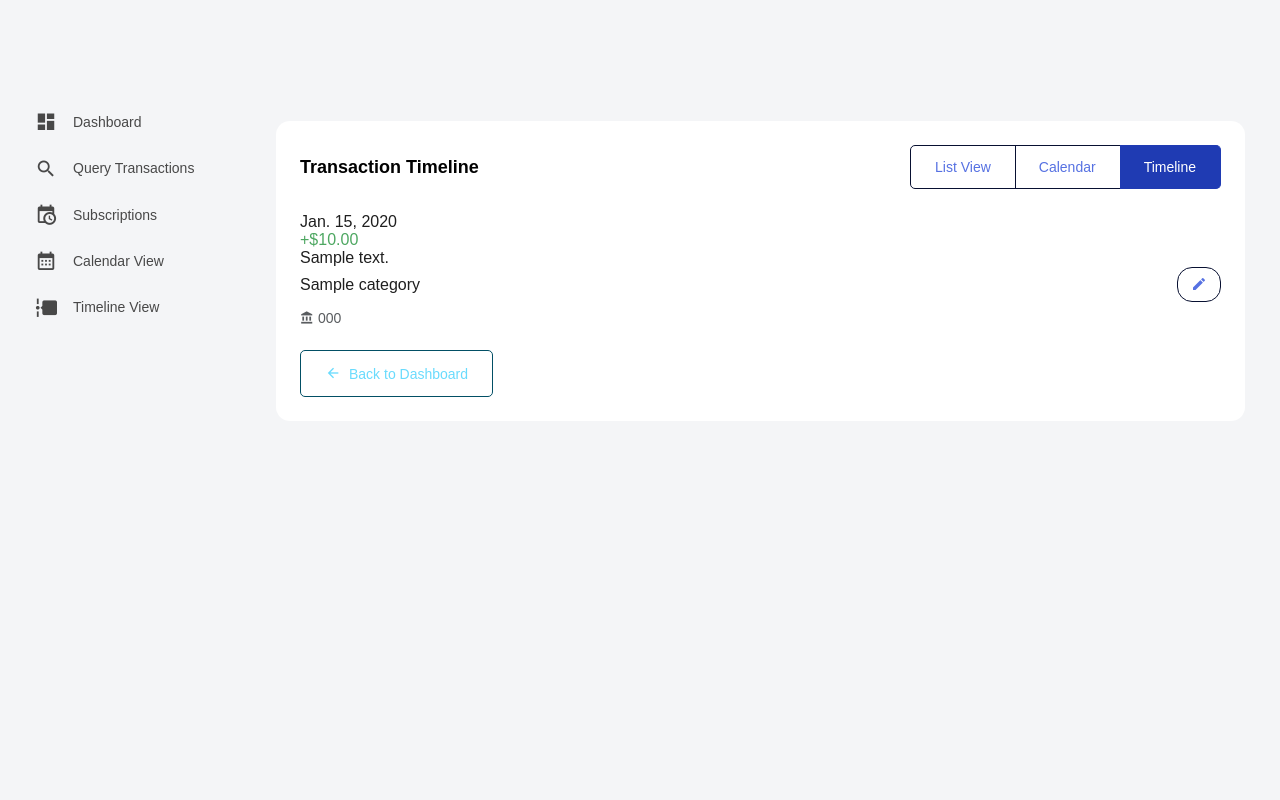
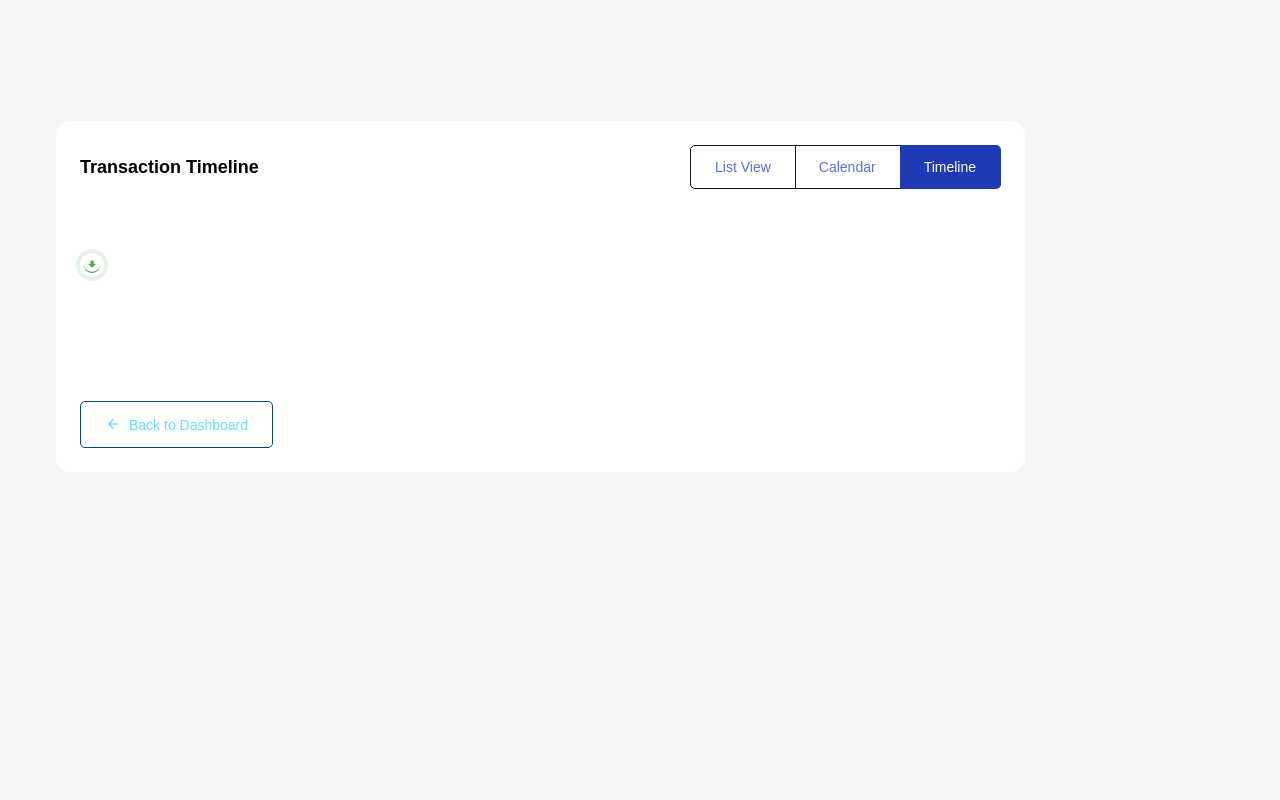
Before and after one commit to ethanondzik/personal-finance-tracker, a Django app: page /transactions/timeline/ in a window 1280 px wide. Run offline with Django 5.2, Linux system fonts and the light colour scheme; a user stored in the database is signed in; tables that the repository leaves empty hold one stand-in row (values such as "Sample post"); some libraries are stand-ins or nearby versions.

Commit message:
Rework timeline template to be horizontal and look better.

```diff
--- a/personal_finance_tracker/finance_tracker/templates/finance_tracker/authenticated_base.html
+++ b/personal_finance_tracker/finance_tracker/templates/finance_tracker/authenticated_base.html
@@ -28,6 +28,7 @@
     <link rel="shortcut icon" href="{% static 'images/favicon.png' %}" />
 
     <script src="https://ajax.googleapis.com/ajax/libs/jquery/3.7.1/jquery.min.js"></script>
+    {% block extra_css %}{% endblock %}
   </head>
   <body class="with-welcome-text {{ request.theme }}-theme">
     <div class="container-scroller">
--- a/personal_finance_tracker/finance_tracker/templates/finance_tracker/transaction_timeline.html
+++ b/personal_finance_tracker/finance_tracker/templates/finance_tracker/transaction_timeline.html
@@ -1,161 +1,130 @@
-{% extends "finance_tracker/authenticated_base.html" %}
+{% extends "authenticated_base.html" %}
 {% load static %}
 
 {% block extra_css %}
 <style>
-    .timeline {
+.timeline-horizontal {
+  display: flex;
+  flex-direction: column;
+  align-items: center;
+  width: 100%;
+  overflow-x: auto;
+  padding: 40px 0 60px 0;
+}
+.timeline-track {
+  display: flex;
+  align-items: center;
   position: relative;
-        padding: 20px 0;
+  width: 100%;
+  min-width: 800px;
+  margin-bottom: 40px;
 }
-
-    .timeline::before {
-        content: '';
-        position: absolute;
-        width: 4px;
-        background-color: var(--bs-primary);
-        top: 0;
-        bottom: 0;
-        left: 50%;
-        margin-left: -2px;
+.timeline-dot {
+  width: 24px;
+  height: 24px;
+  background: var(--bs-primary, #1F3BB3);
+  border-radius: 50%;
+  border: 4px solid #fff;
+  box-shadow: 0 0 0 4px rgba(31,59,179,0.15);
+  z-index: 2;
+  transition: background 0.2s;
+  display: flex;
+  align-items: center;
+  justify-content: center;
 }
-
-    .timeline-container {
-        position: relative;
-        background-color: inherit;
-        width: 50%;
-        margin-bottom: 20px;
+.timeline-dot.income {
+  background: #4CAF50;
+  box-shadow: 0 0 0 4px rgba(76,175,80,0.15);
 }
-
-    .timeline-container.left {
-        left: 0;
-        padding-right: 40px;
+.timeline-dot.expense {
+  background: #F44336;
+  box-shadow: 0 0 0 4px rgba(244,67,54,0.15);
 }
-
-    .timeline-container.right {
-        left: 50%;
-        padding-left: 40px;
-    }
-
-    .timeline-container::after {
-        content: '';
-        position: absolute;
-        width: 18px;
-        height: 18px;
-        background-color: white;
-        border: 4px solid var(--bs-primary);
-        top: 24px;
-        border-radius: 50%;
+.timeline-line {
+  flex: 1;
+  height: 4px;
+  background: #e0e0e0;
+  margin: 0 0.5rem;
   z-index: 1;
 }
 
-    .timeline-container.left::after {
-        right: 32px;
+.timeline-bubble {
+  position: relative;
+  display: flex;
+  flex-direction: column;
+  align-items: center;
 }
-
-    .timeline-container.right::after {
-        left: 32px;
+.timeline-bubble:focus-within .timeline-card,
+.timeline-bubble:hover .timeline-card {
+  opacity: 1;
+  pointer-events: auto;
 }
-
-    .timeline-content {
-        padding: 15px 20px;
-        background-color: var(--bs-body-bg);
-        position: relative;
+.timeline-card {
+  position: absolute;
+  top: 40px;
+  left: 50%;
+  transform: translateX(-50%);
+  min-width: 220px;
+  max-width: 320px;
+  background: var(--bs-body-bg, #fff);
+  border-radius: 12px;
+  box-shadow: 0 4px 24px rgba(0,0,0,0.08);
+  padding: 1rem 1.25rem;
+  text-align: left;
+  transition: box-shadow 0.2s, opacity 0.2s;
+  border: 1px solid #e0e0e0;
+  opacity: 0;
+  pointer-events: none;
+  z-index: 10;
+}
+.timeline-horizontal {
+    overflow: visible !important;
+}
+.card-body {
+    overflow: visible !important;
+}
+.timeline-date {
+  font-size: 0.95rem;
+  font-weight: 600;
+  color: var(--bs-primary, #1F3BB3);
+  margin-bottom: 0.5rem;
+}
+.timeline-amount {
+  font-size: 1.1rem;
+  font-weight: 700;
+  margin-bottom: 0.25rem;
+}
+.timeline-amount.income { color: #4CAF50; }
+.timeline-amount.expense { color: #F44336; }
+.timeline-description {
+  font-size: 1rem;
+  margin-bottom: 0.5rem;
+}
+.timeline-meta {
+  font-size: 0.9rem;
+  color: #888;
+  margin-bottom: 0.25rem;
+}
+.timeline-category {
+  display: inline-block;
+  background: #f0f4ff;
+  color: #1F3BB3;
   border-radius: 8px;
-        box-shadow: 0 2px 8px rgba(0, 0, 0, 0.1);
+  padding: 2px 10px;
+  font-size: 0.85rem;
+  margin-bottom: 0.25rem;
 }
-
-    .timeline-content::before {
-        content: '';
-        position: absolute;
-        top: 22px;
-        width: 0;
-        border-style: solid;
-        border-width: 10px;
+body.dark-theme .timeline-card {
+  background: #232323;
+  color: #e1e1e1;
+  border: 1px solid #444;
 }
-
-    .timeline-container.left .timeline-content::before {
-        right: 30px;
-        border-color: transparent transparent transparent var(--bs-body-bg);
+body.dark-theme .timeline-line {
+  background: #444;
 }
-
-    .timeline-container.right .timeline-content::before {
-        left: 30px;
-        border-color: transparent var(--bs-body-bg) transparent transparent;
-    }
-
-    .timeline-date {
-        display: inline-block;
-        padding: 5px 10px;
-        background-color: var(--bs-primary);
-        color: white;
-        border-radius: 5px;
-        margin-bottom: 10px;
-        font-size: 0.9rem;
-    }
-
-    .timeline-income {
-        border-left: 4px solid #4CAF50;
-    }
-
-    .timeline-expense {
-        border-left: 4px solid #F44336;
-    }
-
-    .timeline-amount {
-        font-size: 1.2rem;
-        font-weight: 600;
-        margin-bottom: 5px;
-    }
-
-    .timeline-description {
-        margin-bottom: 10px;
-    }
-
-    .timeline-category {
-        font-size: 0.85rem;
-        display: inline-block;
-        padding: 2px 8px;
-        border-radius: 12px;
-        background-color: rgba(var(--bs-primary-rgb), 0.1);
-    }
-
-    /* Mobile responsiveness */
-    @media screen and (max-width: 600px) {
-        .timeline::before {
-            left: 31px;
-        }
-        .timeline-container {
-            width: 100%;
-            padding-left: 70px;
-            padding-right: 25px;
-        }
-        .timeline-container.right,
-        .timeline-container.left {
-            left: 0;
-        }
-        .timeline-container.left::after,
-        .timeline-container.right::after {
-            left: 22px;
-        }
-        .timeline-container.left .timeline-content::before,
-        .timeline-container.right .timeline-content::before {
-            left: 60px;
-            border-color: transparent var(--bs-body-bg) transparent transparent;
-        }
-    }
-
-    /* Dark Mode Support */
-    body.dark-theme .timeline-container::after {
-        background-color: #333;
-    }
-    body.dark-theme .timeline-container.left .timeline-content::before {
-        border-color: transparent transparent transparent #2d2d2d;
-    }
-    body.dark-theme .timeline-container.right .timeline-content::before {
-        border-color: transparent #2d2d2d transparent transparent;
-    }
-    body.dark-theme .timeline-content {
-        background-color: #2d2d2d;
+body.dark-theme .timeline-category {
+  background: #1F3BB3;
+  color: #fff;
 }
 </style>
 {% endblock %}
@@ -163,77 +132,50 @@
 {% block content %}
 <div class="container-scroller">
   <div class="container-fluid page-body-wrapper">
-        <nav class="sidebar sidebar-offcanvas" id="sidebar">
-            <ul class="nav">
-                <li class="nav-item">
-                    <a class="nav-link" href="{% url 'dashboard' %}">
-                        <i class="mdi mdi-view-dashboard menu-icon"></i>
-                        <span class="menu-title">Dashboard</span>
-                    </a>
-                </li>
-                <li class="nav-item">
-                    <a class="nav-link" href="{% url 'query_transactions' %}">
-                        <i class="mdi mdi-magnify menu-icon"></i>
-                        <span class="menu-title">Query Transactions</span>
-                    </a>
-                </li>
-                <li class="nav-item">
-                    <a class="nav-link" href="{% url 'manage_subscriptions' %}">
-                        <i class="mdi mdi-calendar-clock menu-icon"></i>
-                        <span class="menu-title">Subscriptions</span>
-                    </a>
-                </li>
-                <li class="nav-item">
-                    <a class="nav-link" href="{% url 'transaction_calendar' %}">
-                        <i class="mdi mdi-calendar-month menu-icon"></i>
-                        <span class="menu-title">Calendar View</span>
-                    </a>
-                </li>
-                <li class="nav-item">
-                    <a class="nav-link active" href="{% url 'transaction_timeline' %}">
-                        <i class="mdi mdi-timeline menu-icon"></i>
-                        <span class="menu-title">Timeline View</span>
-                    </a>
-                </li>
-            </ul>
-        </nav>
-
     <div class="main-panel">
       <div class="content-wrapper">
-                <div class="row">
-                    <div class="col-12 grid-margin stretch-card">
         <div class="card">
           <div class="card-body">
             <div class="d-flex justify-content-between align-items-center mb-4">
               <h2 class="card-title mb-0">Transaction Timeline</h2>
-
-                                    <!-- View toggle buttons -->
               <div class="btn-group" role="group">
                 <a href="{% url 'dashboard' %}" class="btn btn-outline-primary">List View</a>
                 <a href="{% url 'transaction_calendar' %}" class="btn btn-outline-primary">Calendar</a>
                 <a href="{% url 'transaction_timeline' %}" class="btn btn-primary">Timeline</a>
               </div>
             </div>
-
-                                <div class="timeline">
+            <div class="timeline-horizontal">
+              <div class="timeline-track">
                 {% for transaction in transactions %}
-                                    <div class="timeline-container {% cycle 'left' 'right' %}">
-                                        <div class="timeline-content timeline-{% if transaction.transaction_type == 'income' %}income{% else %}expense{% endif %}">
+                  {% if not forloop.first %}
+                    <div class="timeline-line"></div>
+                  {% endif %}
+                  <div class="timeline-bubble">
+                    <div tabindex="0"
+                         class="timeline-dot {% if transaction.transaction_type == 'income' %}income{% else %}expense{% endif %}"
+                         aria-label="Transaction on {{ transaction.date }}">
+                      <i class="mdi {% if transaction.transaction_type == 'income' %}mdi-arrow-down-bold-circle{% else %}mdi-arrow-up-bold-circle{% endif %}" style="color:#fff;font-size:1.2rem;"></i>
+                    </div>
+                    <div class="timeline-card">
                       <div class="timeline-date">{{ transaction.date }}</div>
-                                            <div class="timeline-amount {% if transaction.transaction_type == 'income' %}text-success{% else %}text-danger{% endif %}">
+                      <div class="timeline-amount {% if transaction.transaction_type == 'income' %}income{% else %}expense{% endif %}">
                         {% if transaction.transaction_type == 'income' %}+{% else %}-{% endif %}${{ transaction.amount|floatformat:2 }}
                       </div>
                       <div class="timeline-description">{{ transaction.description }}</div>
-                                            <div class="d-flex justify-content-between align-items-center">
                       <div class="timeline-category">{{ transaction.category.name|default:"Uncategorized" }}</div>
-                                                <div class="timeline-actions">
+                      <div class="timeline-meta">
+                        <i class="mdi mdi-bank"></i> {{ transaction.account.account_number|default:"No Account" }}
+                      </div>
+                      <div class="timeline-meta">
+                        <i class="mdi mdi-wallet"></i> {{ transaction.account.get_account_type_display|default:"N/A" }}
+                      </div>
+                      <div class="timeline-meta">
+                        <i class="mdi mdi-cash"></i> Balance: ${{ transaction.account.balance|floatformat:2|default:"0.00" }}
+                      </div>
+                      <div class="timeline-meta mt-2">
                         <a href="{% url 'update_transaction' transaction.id %}" class="btn btn-sm btn-outline-primary">
-                                                        <i class="mdi mdi-pencil"></i>
+                          <i class="mdi mdi-pencil"></i> Edit
                         </a>
-                                                </div>
-                                            </div>
-                                            <div class="text-muted mt-2 small">
-                                                <i class="mdi mdi-bank"></i> {{ transaction.account.account_number|default:"No Account" }}
                       </div>
                     </div>
                   </div>
@@ -244,8 +186,7 @@
                   </div>
                 {% endfor %}
               </div>
-
-                                <!-- Back button -->
+            </div>
             <div class="mt-4">
               <a href="{% url 'dashboard' %}" class="btn btn-outline-secondary">
                 <i class="mdi mdi-arrow-left me-2"></i>Back to Dashboard
@@ -257,6 +198,4 @@
     </div>
   </div>
 </div>
-    </div>
-</div>
 {% endblock %}
--- a/personal_finance_tracker/finance_tracker/views.py
+++ b/personal_finance_tracker/finance_tracker/views.py
@@ -620,9 +620,6 @@ def transaction_calendar(request):
             'account_balance': float(t.account.balance) if t.account else 0.0
         })
 
-    print(f"Sending {(transaction_data)} transactions to calendar view")
-
-
     return render(request, 'finance_tracker/transaction_calendar.html', {
         'transaction_data': transaction_data
     })
```
Lines whose indentation alone changed are shown as unchanged.
